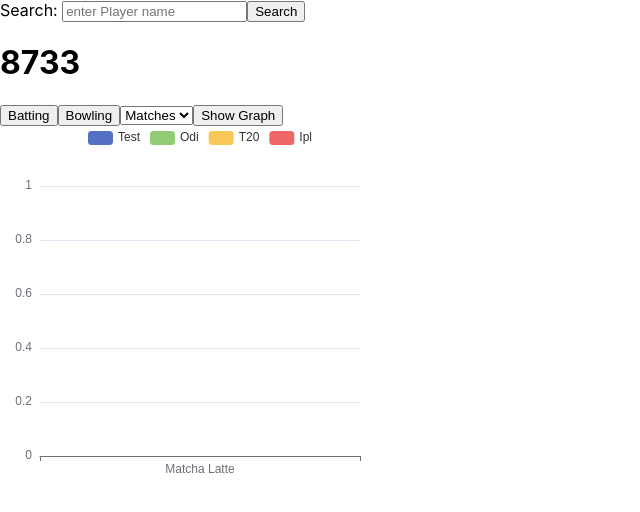
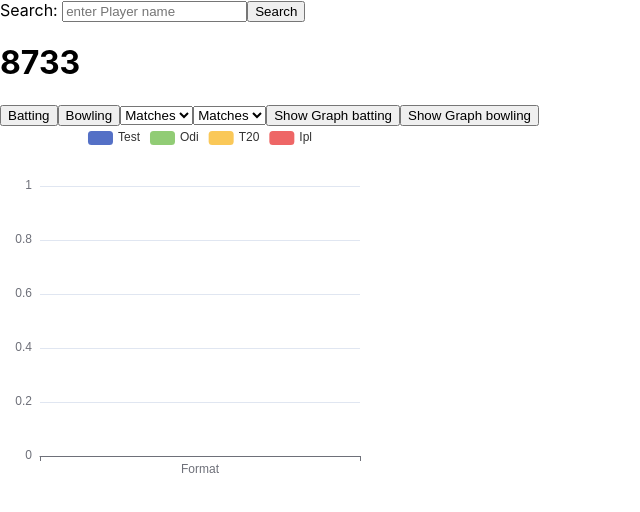
Before and after one commit to Khemendra-Bhardwaj/cricApp, a React (Create React App) app in the folder my-app/: page / in a window 1280 px wide. Shown: the top 512 px of the page, without its empty margins (0-640 px from the left). Built offline with nearby package versions, Linux system fonts and the light colour scheme.

Commit message:
Fixed Bowl Parameter

```diff
--- a/my-app/src/SearchBar.js
+++ b/my-app/src/SearchBar.js
@@ -1,37 +1,38 @@
-import React, {useState} from 'react'
-import ReactEcharts from "echarts-for-react";
-
+import React, { useState } from 'react';
+import ReactEcharts from 'echarts-for-react';
 
 export default function SearchBar() {
-  // const [currData, setcurrData] = useState([0,0,0,0])
-  // const [showFormats, setShowFormats] = useState(0)
-  const  optionV = {
+  const optionV = {
     legend: {},
     tooltip: {},
     dataset: {
-      dimensions: ['product', 'Test', 'Odi', 'T20','Ipl'],
+      dimensions: ['product', 'Test', 'Odi', 'T20', 'Ipl'],
       source: [
-        { product: 'Matcha Latte', 'Test': 0, 'Odi': 0, 'T20': 0 ,'Ipl': 0 },
-      ]
+        { product: 'Format', 'Test': 0, 'Odi': 0, 'T20': 0, 'Ipl': 0 },
+      ],
     },
     xAxis: { type: 'category' },
     yAxis: {},
-    series: [{ type: 'bar' }, { type: 'bar' }, { type: 'bar' },{ type: 'bar' }]
+    series: [
+      { type: 'bar' },
+      { type: 'bar' },
+      { type: 'bar' },
+      { type: 'bar' },
+    ],
   };
-    const [playerName, setPlayerName] = useState('Joe root');   //1413
-    const [stats, setStats] = useState([[]] )
-    const [mode, setMode] = useState('batting')
-    const [find, setFind] = useState('Matches')
 
-    const [optionVal, setOptionVal] = useState(optionV)
-
-
+  const [playerName, setPlayerName] = useState('Joe root');
+  const [stats, setStats] = useState([[]]);
+  const [mode, setMode] = useState('batting');
+  const [find, setFind] = useState('Matches');
+  const [findBowl, setFindBowl] = useState('Matches')
+  const [optionVal, setOptionVal] = useState(optionV);
   const [playerInfo, setPlayerInfo] = useState({
-      id:8733,
-      Name:'',
-      Faceid :'',
-      Country : ''
-    })
+    id: 8733,
+    Name: '',
+    Faceid: '',
+    Country: '',
+  });
 
   const handleSearch = async () => {
     const url = `https://cricbuzz-cricket.p.rapidapi.com/stats/v1/player/search?plrN=${playerName}`;
@@ -42,67 +43,45 @@ export default function SearchBar() {
         'X-RapidAPI-Host': 'cricbuzz-cricket.p.rapidapi.com',
       },
     };
+
     try {
       const response = await fetch(url, options);
-        // const result = await response.text();
-        const result  = await response.json();
+      const result = await response.json();
       console.log(result);
       await getThatPlayer(result);
-
     } catch (error) {
       console.error(error);
     }
   };
 
-    const getThatPlayer = async (result)=>{
+  const getThatPlayer = async (result) => {
     console.log('searching ...');
     setPlayerInfo({
       id: result.player[0].id,
-                Name : result.player[0].name,
-                Faceid : result.player[0].faceImageId,
-                Country : result.player[0].teamName
-      })
+      Name: result.player[0].name,
+      Faceid: result.player[0].faceImageId,
+      Country: result.player[0].teamName,
+    });
+  };
+
+  const battingStats = async (result) => {  //populating stats 2d array Dont make 2
+    const stat = [[]];
+    const l = ['Field', 'Test', 'Odi', 'T20', 'Ipl'];
+    stat.push(l);
+
+    for (let i = 0; i < result.values.length; i++) {
+      const list = [];
+      for (let j = 0; j < result.values[i].values.length; j++) {
+        list.push(result.values[i].values[j]);
+      }
+      stat.push(list);
     }
 
-    const battingStats =  async (result)=>{
-      //  for(let i=0;i<)
-      const stat = [[]]
-      const l = ['Field','Test','Odi','T20','Ipl'];
-      stat.push(l)
+    setStats(stat);
+    console.log(stat);
+  };
 
-      for(let i=0;i<result.values.length;i++){
-          const list = []
-        for(let j=0;j< result.values[i].values.length;j++ ){
-          list.push(  result.values[i].values[j] );
-        }
-        stat.push(list)
-      }
-
-      setStats(stat)
-      console.log(stat);
-    }
-
-    // const PrintBattingStats= ()=>{
-    //   return (
-    //     <div>
-    //     <h1>Data Values</h1>
-    //     {stats.map((row, rowIndex) => (
-    //       <div key={rowIndex}>
-    //         {row.map((item, columnIndex) => (
-    //           <span key={columnIndex}>
-    //             {item}
-    //             {columnIndex !== row.length - 1 && <>&nbsp;&nbsp;&nbsp;</>}
-    //           </span>
-    //         ))}
-    //         <br />
-    //       </div>
-    //     ))}
-    //   </div>
-    //   );
-    // }
-
-  const getData = async()=>{
-    // setShowFormats(1);
+  const getData = async () => {
     const url = `https://cricbuzz-cricket.p.rapidapi.com/stats/v1/player/${playerInfo.id}/${mode}`;
     console.log(url);
 
@@ -110,8 +89,8 @@ export default function SearchBar() {
       method: 'GET',
       headers: {
         'X-RapidAPI-Key': '31404b3dd1msh34e2a69d4cf0da2p1884c7jsn0020f6526ba2',
-      'X-RapidAPI-Host': 'cricbuzz-cricket.p.rapidapi.com'
-    }
+        'X-RapidAPI-Host': 'cricbuzz-cricket.p.rapidapi.com',
+      },
     };
 
     try {
@@ -119,113 +98,161 @@ export default function SearchBar() {
       const battingResult = await response.json();
       console.log(battingResult);
       battingStats(battingResult);
-    // printBattingStats();
     } catch (error) {
       console.error(error);
     }
+  };
 
-    }
+  const getBowlingData = () => {
+    setMode('bowling');
+    getData();
+  };
 
-    const getBowlingData= ()=>{
-      setMode('bowling')
-      getData()
-    }
+  const displayGraph = () => {
+    console.log('finding ' +  find  );
 
-
-    const displayGraph=   async( )=>{
-      console.log('finding ' + find);
-
-      // const x = []
     for (let j = 0; j < stats.length; j++) {
-
       if (stats[j][0] === find) {
-          const newData = [...stats[j].slice(1)];
-          console.log('=> '+  find + '  ' + newData);
-          const  optionVv = {
+        const newData = stats[j].slice(1);
+        console.log('=> ' + find + '  ' + newData);
+        const optionVv = {
           legend: {},
           tooltip: {},
           dataset: {
-              dimensions: ['product', 'Test', 'Odi', 'T20','Ipl'],
+            dimensions: ['product', 'Test', 'Odi', 'T20', 'Ipl'],
             source: [
-                { product: 'Format', 'Test': `${newData[0]}`, 'Odi': `${newData[1]}`, 'T20': `${newData[2]}` ,'Ipl': `${newData[3]}` },
-              ]
+              {
+                product: 'Format',
+                'Test': `${newData[0]}`,
+                'Odi': `${newData[1]}`,
+                'T20': `${newData[2]}`,
+                'Ipl': `${newData[3]}`,
+              },
+            ],
           },
           xAxis: { type: 'category' },
           yAxis: {},
-            series: [{ type: 'bar' }, { type: 'bar' }, { type: 'bar' },{ type: 'bar' }]
+          series: [
+            { type: 'bar' },
+            { type: 'bar' },
+            { type: 'bar' },
+            { type: 'bar' },
+          ],
+        };
+
+        setOptionVal(optionVv);
+        break;
+      }
+    }
+  };
+
+  const displayGraphBowl = () => {
+    console.log('finding '  + findBowl );
+
+    for (let j = 0; j < stats.length; j++) {
+      if (stats[j][0] === findBowl) {
+        const newData = stats[j].slice(1);
+        console.log('=> ' + findBowl + '  ' + newData);
+        const optionVv = {
+          legend: {},
+          tooltip: {},
+          dataset: {
+            dimensions: ['product', 'Test', 'Odi', 'T20', 'Ipl'],
+            source: [
+              {
+                product: 'Format',
+                'Test': `${newData[0]}`,
+                'Odi': `${newData[1]}`,
+                'T20': `${newData[2]}`,
+                'Ipl': `${newData[3]}`,
+              },
+            ],
+          },
+          xAxis: { type: 'category' },
+          yAxis: {},
+          series: [
+            { type: 'bar' },
+            { type: 'bar' },
+            { type: 'bar' },
+            { type: 'bar' },
+          ],
+        };
+
+        setOptionVal(optionVv);
+        break;
+      }
+    }
   };
 
 
-          setOptionVal(optionVv)
+  return (
+    <>
+      Search:{' '}
+      <input
+        type="text"
+        placeholder="enter Player name"
+        onChange={(e) => setPlayerName(e.target.value)}
+      />
+      <button type="submit" onClick={handleSearch}>
+        Search
+      </button>
 
-          break;
-        }
-      }
+      <h1>{playerInfo.Name}</h1>
+      <h1>{playerInfo.id}</h1>
+      <h1>{playerInfo.teamName}</h1>
+
+      <button onClick={getData}>Batting</button>
+      <button onClick={getBowlingData}>Bowling</button>
+
+      <select
+        name="field"
+        value={find}
+        onChange={(e) => setFind(e.target.value)}
+      >
+        <option value="Matches">Matches</option>
+        <option value="Innings">Innings</option>
+        <option value="Runs">Runs</option>
+        <option value="Highest">Highest</option>
+        <option value="Average">Average</option>
+        <option value="SR">SR</option>
+        <option value="Fours">Fours</option>
+        <option value="Sixes">Sixes</option>
+      </select>
+
+      <select
+        name="field"
+        value={findBowl}
+        onChange={(e) => setFindBowl(e.target.value)}
+      >
+        <option value="Matches">Matches</option>
+        <option value="Innings">Innings</option>
+        <option value="Runs">Runs</option>
+        <option value="Balls">Balls</option>
+        <option value="Maidens">Maidens</option>
+        <option value="Avg">Avg</option>
+        <option value="5w">5w</option>
+        <option value="SR">SR</option>
+        <option value="10w"> 10w </option>
+      </select>
 
 
 
 
-    }
+      <button onClick={displayGraph}>Show Graph batting</button>
+      <button onClick={displayGraphBowl }>Show Graph bowling </button>
 
-
-  return (
-    <>
-       Search: <input type="text" placeholder="enter Player name" onChange={(e) => setPlayerName(e.target.value)} />
-        <button type="submit" onClick={handleSearch}>
-          Search
-        </button>
-
-        <h1>  {playerInfo.Name} </h1>
-        <h1>  {playerInfo.id} </h1>
-        <h1>  {playerInfo.teamName} </h1>
-
-
-        <button onClick={getData}  >  Batting  </button>
-        <button onClick={getBowlingData} > Bowling </button>
-
-
-      <select name="field" value={find} onChange={e=> setFind(e.target.value)  }  >
-      <option value="Matches"  >Matches</option>
-      <option value="Innings"  >Innings</option>
-      <option value="Runs"  >Runs</option>
-      <option value="Highest"  >Highest</option>
-      <option value="Average"  >Average</option>
-      <option value="SR"  >SR</option>
-      <option value="Fours"  >Fours</option>
-      <option value="Sixes"  >Sixes</option>
-    </select>
-
-      {/* {displayGraph} */}
-      <button onClick={displayGraph}> Show Graph  </button>
-      <ReactEcharts  option={optionVal}  style={ {width:'400px', 'height':'400px'} } />
-
-
+      <ReactEcharts option={optionVal} style={{ width: '400px', height: '400px' }} />
     </>
-  )
+  );
 }
 
 
 /*
-
-Field   Test   Odi   T20   Ipl
-Matches     90   350   98   250
-Innings     144   297   85   218
-Runs    4876   10773   1617   5082
-Balls     8248   12303   1282   3739
-Highest     224   183   56   84
-Average     38.09   50.58   37.6   38.79
-SR         59.12   87.56   126.13   135.92
-Not Out     16   84   42   87
-Fours     544   826   116   349
-Sixes     78   229   52   239
-Ducks     10   10   1   5
-50s       33   73   2   24
-100s      6   10   0   0
-200s      1   0   0   0
-300s      0   0   0   0
-400s      0   0   0   0
-
-
-comparision bar graph between test odi t20 and ipl
+-Update Bowling Paramaters/ different for batting and bowling   done {BUT UGLY CODE}
+- button onClick={} <option onChange={} > </option> /button
+- card
+- news ... ?
+- realtime match overs ?  api problem
+- compare 2 player
 
 */
```
Lines whose indentation alone changed are shown as unchanged.
